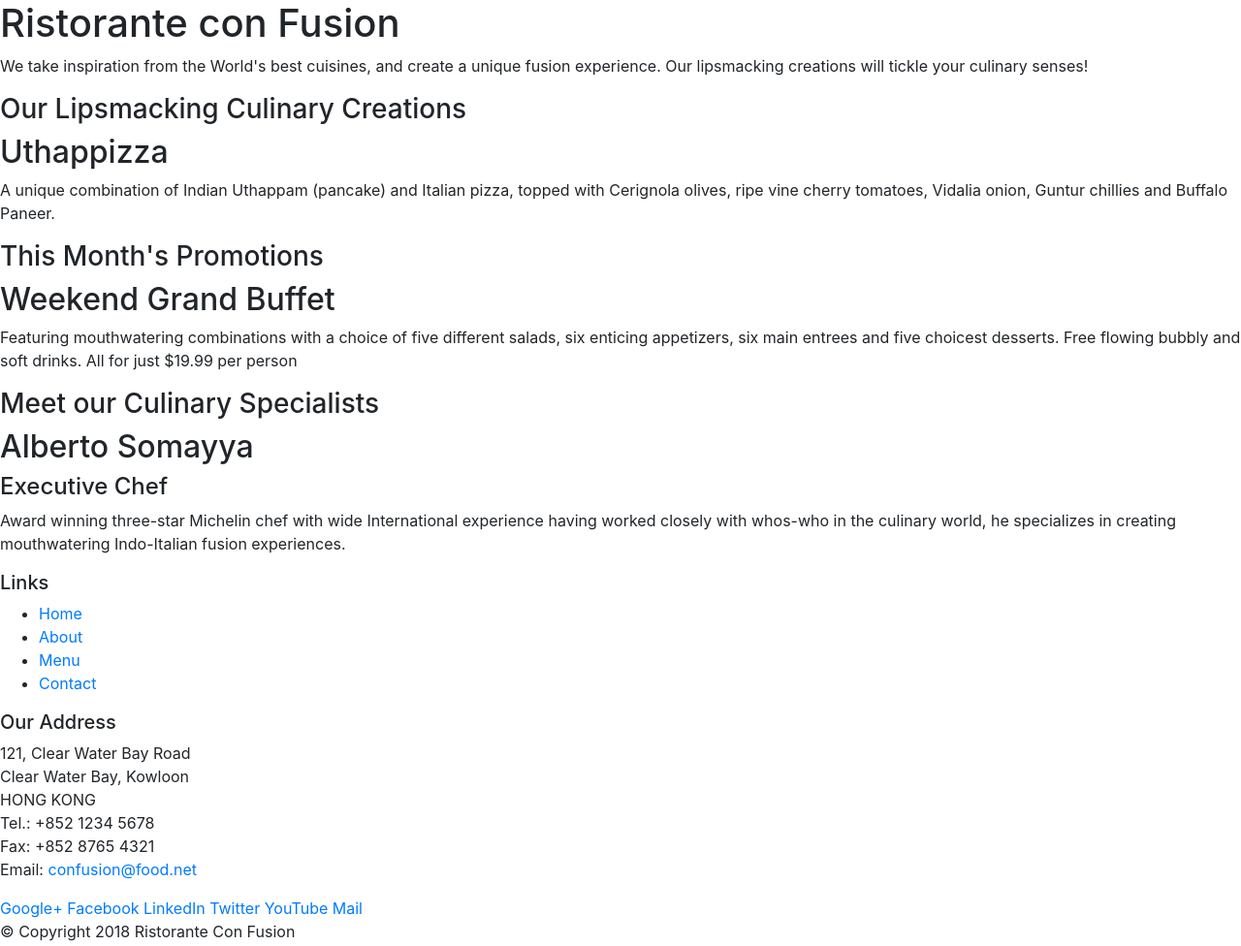
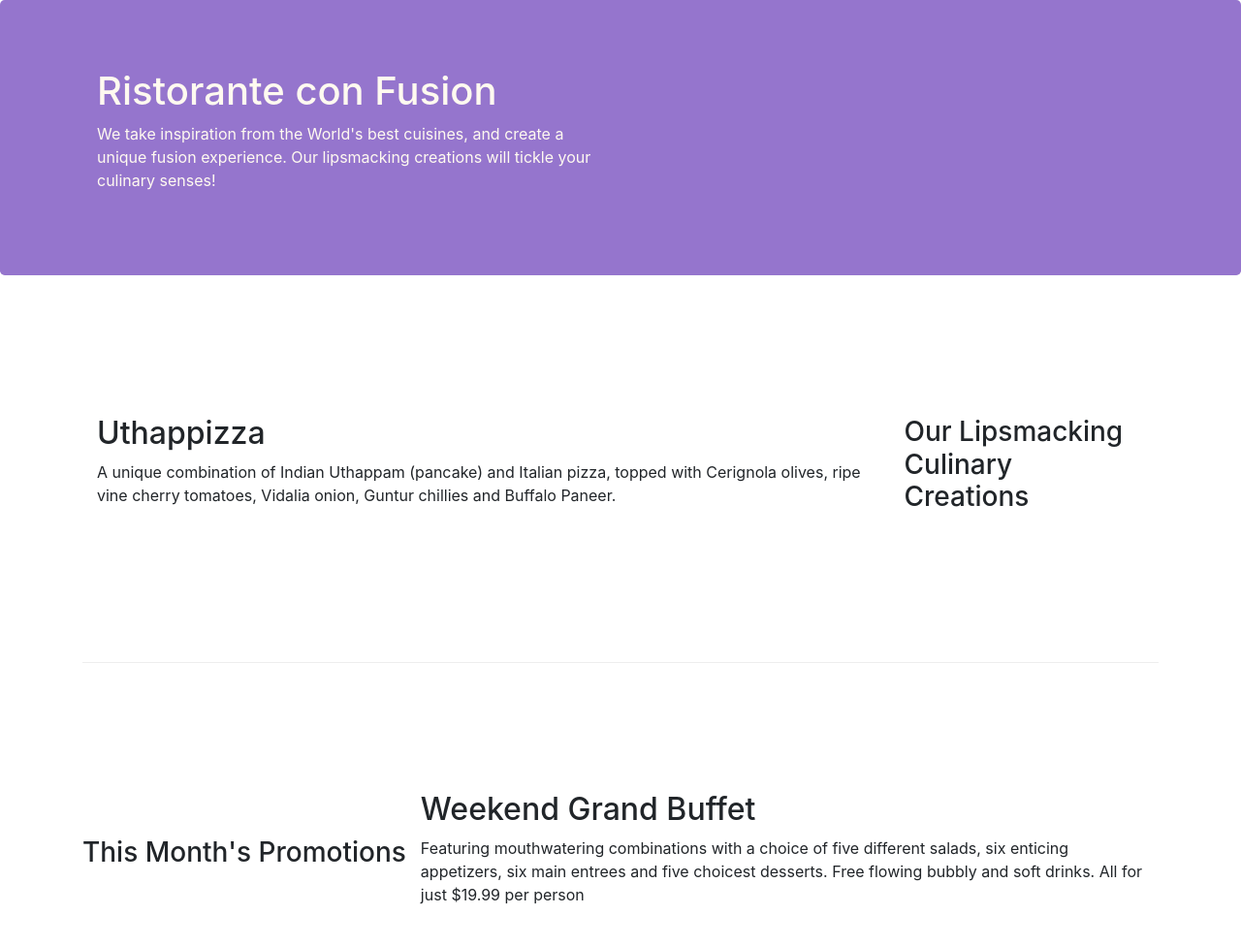
Before and after one commit to milfer0516/Coursera-Bootstrap4, a website: page index.html in a window 1280 px wide. Shown: the top 976 px of the page at 97% size. Drawn offline with nearby package versions, Linux system fonts and the light colour scheme.

Commit message:
se modifica index.html y se agrega carpeta css

```diff
--- /dev/null
+++ b/css/styles.css
@@ -0,0 +1,26 @@
+.row-header {
+    margin: 0px auto;
+    padding: 0 auto;
+}
+.row-content {
+    margin: 0 auto;
+    padding: 50px 0px 50px 0px;
+    border-bottom: 1px ridge;
+    min-height: 400px;
+}
+.footer {
+    background-color: #d1c4e9;
+    margin: 0px auto;
+    padding: 20px 0px 20px 0px;
+}
+.jumbotron {
+    padding: 70px 30px 70px 30px;
+    margin: 0px auto;
+    background-color: #9575cd;
+    color: floralwhite;
+}
+.address {
+    font-size: 80%;
+    margin: 0px;
+    color: #0f0f0f;
+}
--- a/index.html
+++ b/index.html
@@ -9,51 +9,52 @@
 
     <!-- Bootstrap CSS -->
     <link rel="stylesheet" href="node_modules/bootstrap/dist/css/bootstrap.min.css">
+    <link rel="stylesheet" href="css/styles.css">
     <title>Ristorante Con Fusion</title>
 </head>
 
 <body>
 
-    <header>
-        <div>
-            <div>
-                <div>
+    <header class="jumbotron">
+        <div class="container">
+            <div class="row row-header">
+                <div class="col-12 col-sm-6">
                     <h1>Ristorante con Fusion</h1>
                     <p>We take inspiration from the World's best cuisines, and create a unique fusion experience. Our lipsmacking creations will tickle your culinary senses!</p>
                 </div>
-                <div>
+                <div class="col-12 col-sm-6">
                 </div>
             </div>
         </div>
     </header>
 
-    <div>
-        <div>
-            <div>
+    <div class="container">
+        <div class="row row-content align-items-center">
+            <div class="col-12 col-sm-4 order-sm-last col-md-3">
                 <h3>Our Lipsmacking Culinary Creations</h3>
             </div>
-            <div>
+            <div class="col col-sm order-sm-first col-md">
                 <h2>Uthappizza</h2>
                 <p>A unique combination of Indian Uthappam (pancake) and Italian pizza, topped with Cerignola olives, ripe vine cherry tomatoes, Vidalia onion, Guntur chillies and Buffalo Paneer.</p>
             </div>
         </div>
 
 
-        <div>
+        <div class="row row-content align-items-center">
             <div>
                 <h3>This Month's Promotions</h3>
             </div>
-            <div>
+            <div class="col col-sm col-md">
                 <h2>Weekend Grand Buffet</h2>
                 <p>Featuring mouthwatering combinations with a choice of five different salads, six enticing appetizers, six main entrees and five choicest desserts. Free flowing bubbly and soft drinks. All for just $19.99 per person </p>
             </div>
         </div>
 
-        <div>
-            <div>
+        <div class="row row-content align-items-center">
+            <div class="col-12 col-sm-4 order-sm-last col md">
                 <h3>Meet our Culinary Specialists</h3>
             </div>
-            <div>
+            <div class="col col-sm order-sm-first col-md">
                 <h2>Alberto Somayya</h2>
                 <h4>Executive Chef</h4>
                 <p>Award winning three-star Michelin chef with wide International experience having worked closely with whos-who in the culinary world, he specializes in creating mouthwatering Indo-Italian fusion experiences. </p>
@@ -61,19 +62,19 @@
         </div>
     </div>
 
-    <footer>
-        <div>
-            <div>
-                <div>
+    <footer class="footer">
+        <div class="container">
+            <div class="row">
+                <div class="col-4 offset-1 col-sm-2">
                     <h5>Links</h5>
-                    <ul>
+                    <ul class="list-unstyled">
                         <li><a href="#">Home</a></li>
                         <li><a href="#">About</a></li>
                         <li><a href="#">Menu</a></li>
                         <li><a href="#">Contact</a></li>
                     </ul>
                 </div>
-                <div>
+                <div class="col-7 col-sm-5">
                     <h5>Our Address</h5>
                     <address>
 		              121, Clear Water Bay Road<br>
@@ -84,8 +85,8 @@
 		              Email: <a href="mailto:confusion@food.net">confusion@food.net</a>
 		           </address>
                 </div>
-                <div>
-                    <div>
+                <div class="col-12 col-sm-4 align-self-center">
+                    <div class="text-center">
                         <a href="http://google.com/+">Google+</a>
                         <a href="http://www.facebook.com/profile.php?id=">Facebook</a>
                         <a href="http://www.linkedin.com/in/">LinkedIn</a>
@@ -95,8 +96,8 @@
                     </div>
                 </div>
            </div>
-           <div>
-                <div>
+           <div class="row justify-content-center">
+                <div class="col-auto">
                     <p>© Copyright 2018 Ristorante Con Fusion</p>
                 </div>
            </div>
```
